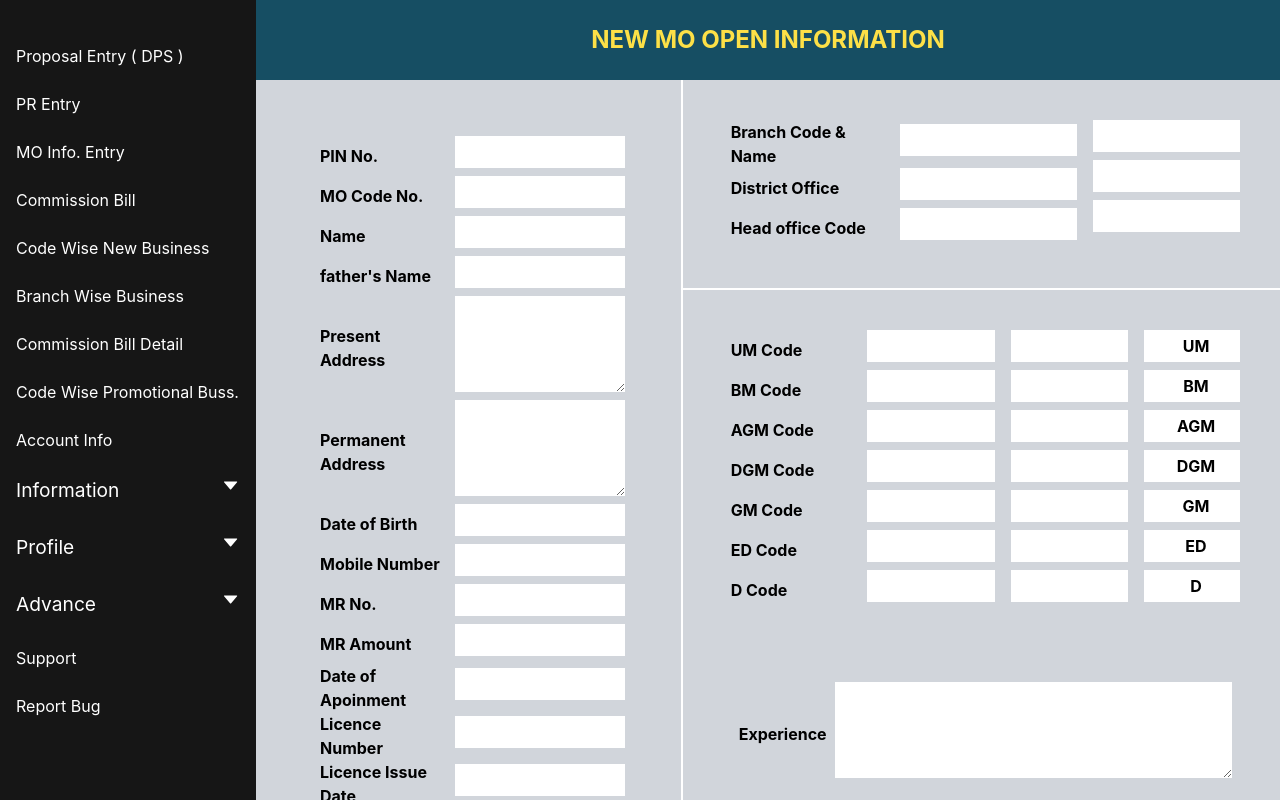
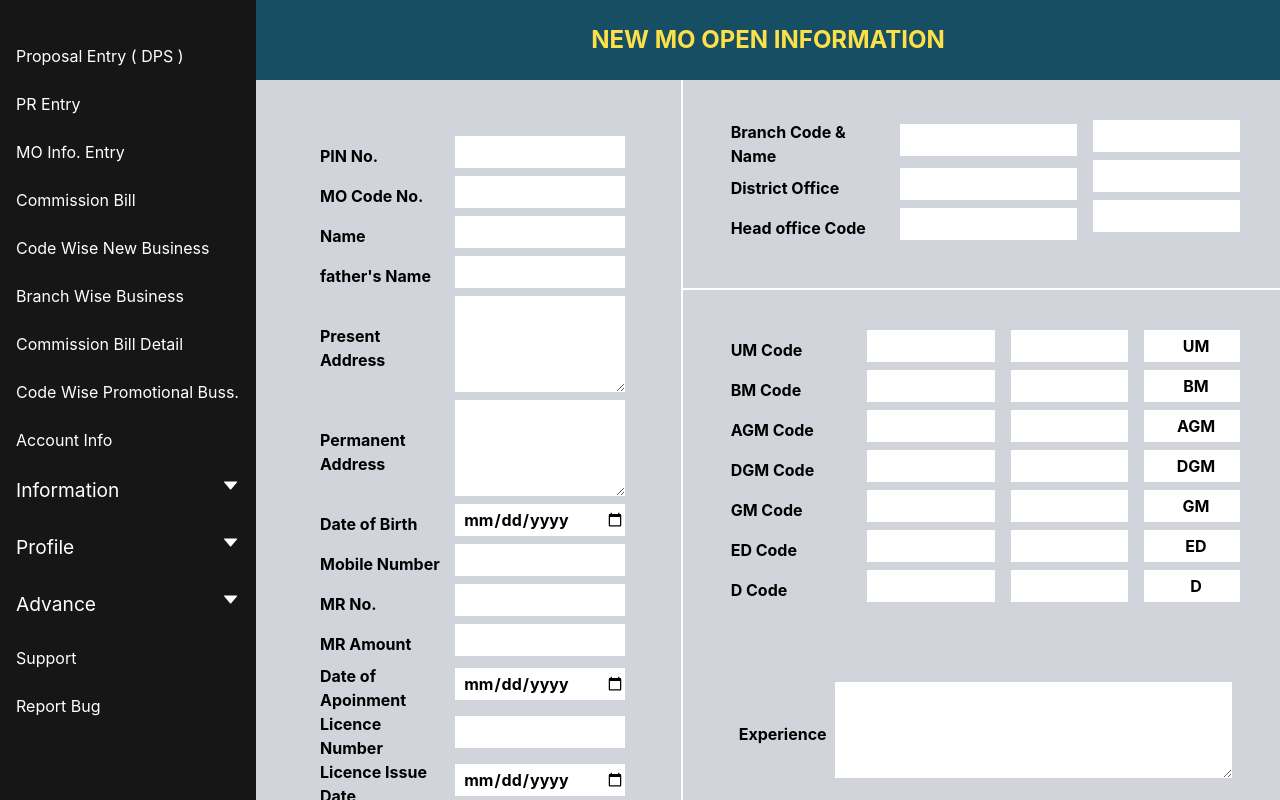
Before and after one commit to COMTECHSOFT/AMCS, a React (Create React App) app: page /moopeninfo in a window 1280 px wide. Built offline with nearby package versions, Linux system fonts and the light colour scheme; no server answers.

Commit message:
date formate solved

```diff
--- a/src/pages/NewMoInfoPage/MoOpenInfo.jsx
+++ b/src/pages/NewMoInfoPage/MoOpenInfo.jsx
@@ -1,7 +1,77 @@
 import React, { useEffect, useState } from "react";
 import { Link } from "react-router-dom";
+import DatePicker from "react-datepicker";
+import "react-datepicker/dist/react-datepicker.css";
+import { calcLength } from "framer-motion";
+const MoOpenInfo = () => {
 
-const MoOpenInfo = () => {
+const handleDOB=(e)=>{
+  const selectDate=e.target.value
+  let date = new Date(selectDate);
+  let day = date.getDate();
+  let month = date.getMonth()+1;
+let year = date.getFullYear();
+let getDate=day+"-"+month+"-"+year
+setDateOB(getDate)
+}
+
+const handleDOAPT=(e)=>{
+  const selectDate=e.target.value
+  let date = new Date(selectDate);
+  let day = date.getDate();
+  let month = date.getMonth()+1;
+let year = date.getFullYear();
+let getDate=day+"-"+month+"-"+year
+setDoapt(getDate)
+}
+
+const handleLICISSUE=(e)=>{
+  const selectDate=e.target.value
+  let date = new Date(selectDate);
+  let day = date.getDate();
+  let month = date.getMonth()+1;
+let year = date.getFullYear();
+let getDate=day+"-"+month+"-"+year
+setLicIssDate(getDate)
+}
+
+const handleLIC_EXPIRY=(e)=>{
+  const selectDate=e.target.value
+  let date = new Date(selectDate);
+  let day = date.getDate();
+  let month = date.getMonth()+1;
+let year = date.getFullYear();
+let getDate=day+"-"+month+"-"+year
+setLicExpDate(getDate)
+}
+
+const handleLIC_RENEW=(e)=>{
+  const selectDate=e.target.value
+  let date = new Date(selectDate);
+  let day = date.getDate();
+  let month = date.getMonth()+1;
+let year = date.getFullYear();
+let getDate=day+"-"+month+"-"+year
+setLicRenwDate(getDate)
+}
+const handleEF_DATE=(e)=>{
+  const selectDate=e.target.value
+  let date = new Date(selectDate);
+  let day = date.getDate();
+  let month = date.getMonth()+1;
+let year = date.getFullYear();
+let getDate=day+"-"+month+"-"+year
+setEffDate(getDate)
+}
+
+
+
+
+
+
+
+
+
   const rct = ["P", "DA"];
   const [moCode, setMoCode] = useState(0);
 
@@ -42,7 +112,7 @@ const MoOpenInfo = () => {
   const [jvp, setJvp] = useState("");
   const [mrNo, setMrNo] = useState("");
   const [mrAmt, setMrAmt] = useState("");
-  const [dob, setDateOB] = useState("");
+  const [dob, setDateOB] = useState('');
   const [doapt, setDoapt] = useState("");
   const [liceNum, setLicNum] = useState("");
   const [licIssDate, setLicIssDate] = useState("");
@@ -107,6 +177,7 @@ const MoOpenInfo = () => {
   const handleClear = () => {
     window.location.reload();
   };
+
   return (
     <div>
       <nav className="bg-cyan-900 text-center py-6">
@@ -195,13 +266,18 @@ const MoOpenInfo = () => {
               <label htmlFor="" className="mx-2 font-bold w-60 ">
                 Date of Birth
               </label>
-              <input
+              {moData?.DOB?<input
                 type="text"
-                name=""
                 value={moData?.DOB}
-                onChange={(e) => setDateOB(e.target.value)}
                 className="mb-2 h-8 w-full pl-2 font-bold"
-              />
+              />:
+               <input
+                type="date"
+                value={moData?.DOB}
+                onChange={handleDOB}
+                className="mb-2 h-8 w-full pl-2 font-bold"
+              />}
+
             </div>
             <div className="flex items-center justify-center">
               <label htmlFor="" className="mx-2 font-bold w-60 ">
@@ -243,13 +319,16 @@ const MoOpenInfo = () => {
               <label htmlFor="" className="mx-2 font-bold w-60 ">
                 Date of Apoinment
               </label>
-              <input
+                {moData?.DOAPT?<input
                 type="text"
-                name=""
                 value={moData?.DOAPT}
-                onChange={(e) => setDoapt(e.target.value)}
                 className="mb-2 h-8 w-full pl-2 font-bold"
-              />
+              />:
+               <input
+                type="date"
+                onChange={handleDOAPT}
+                className="mb-2 h-8 w-full pl-2 font-bold"
+              />}
             </div>
 
             <div className="flex items-center justify-center">
@@ -258,7 +337,6 @@ const MoOpenInfo = () => {
               </label>
               <input
                 type="text"
-                name=""
                 value={moData?.LIC_NO}
                 onChange={(e) => setLicNum(e.target.value)}
                 className="mb-2 h-8 w-full pl-2 font-bold"
@@ -268,49 +346,61 @@ const MoOpenInfo = () => {
               <label htmlFor="" className="mx-2 font-bold w-60 ">
                 Licence Issue Date
               </label>
-              <input
+                {moData?.LIC_ISSUE?<input
                 type="text"
-                name=""
                 value={moData?.LIC_ISSUE}
-                onChange={(e) => setLicIssDate(e.target.value)}
                 className="mb-2 h-8 w-full pl-2 font-bold"
-              />
+              />:
+               <input
+                type="date"
+                onChange={handleLICISSUE}
+                className="mb-2 h-8 w-full pl-2 font-bold"
+              />}
             </div>
             <div className="flex items-center justify-center">
               <label htmlFor="" className="mx-2 font-bold w-60 ">
                 Licence Expire Date
               </label>
-              <input
+               {moData?.LIC_EXPIRY?<input
                 type="text"
-                name=""
                 value={moData?.LIC_EXPIRY}
-                onChange={(e) => setLicExpDate(e.target.value)}
-                className="mb-2 font-bold h-8 w-full pl-1"
-              />
+                className="mb-2 h-8 w-full pl-2 font-bold"
+              />:
+               <input
+                type="date"
+                onChange={handleLIC_EXPIRY}
+                className="mb-2 h-8 w-full pl-2 font-bold"
+              />}
             </div>
             <div className="flex items-center justify-center">
               <label htmlFor="" className="mx-2 font-bold w-60 ">
                 Licence Renew Date
               </label>
-              <input
+                {moData?.LIC_RENEW?<input
                 type="text"
-                name=""
                 value={moData?.LIC_RENEW}
-                onChange={(e) => setLicRenwDate(e.target.value)}
                 className="mb-2 h-8 w-full pl-2 font-bold"
-              />
+              />:
+               <input
+                type="date"
+                onChange={handleLIC_RENEW}
+                className="mb-2 h-8 w-full pl-2 font-bold"
+              />}
             </div>
             <div className="flex items-center justify-center">
               <label htmlFor="" className="mx-2 font-bold w-60 ">
                 Effect Date
               </label>
-              <input
+               {moData?.EF_DATE?<input
                 type="text"
-                name=""
                 value={moData?.EF_DATE}
-                onChange={(e) => setEffDate(e.target.value)}
                 className="mb-2 h-8 w-full pl-2 font-bold"
-              />
+              />:
+               <input
+                type="date"
+                onChange={handleEF_DATE}
+                className="mb-2 h-8 w-full pl-2 font-bold"
+              />}
             </div>
 
             <div className="flex items-center justify-center">
```
